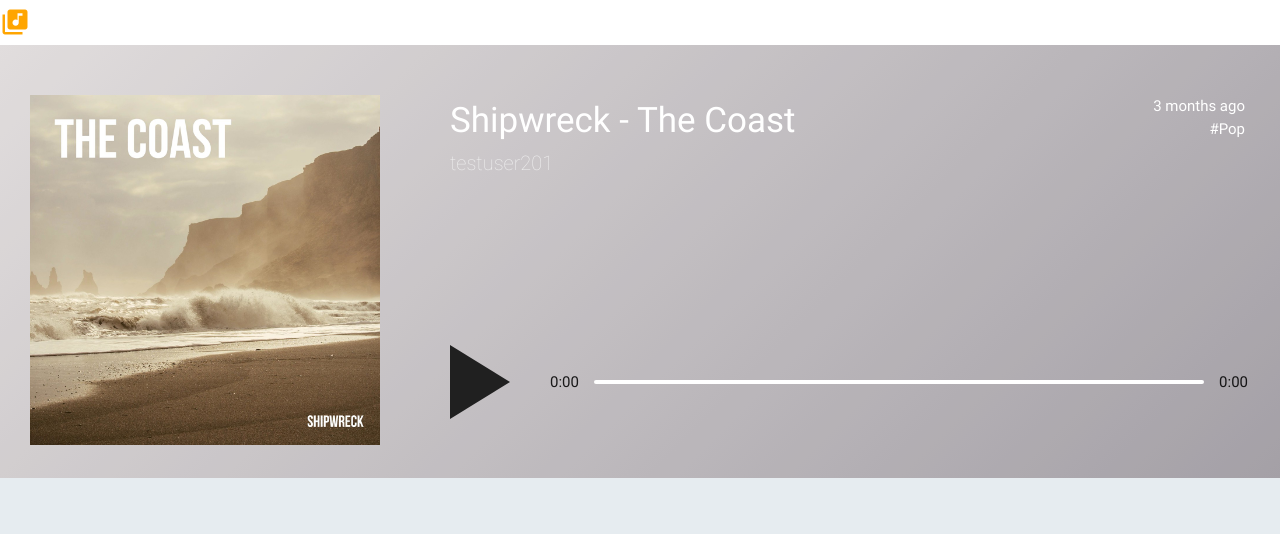
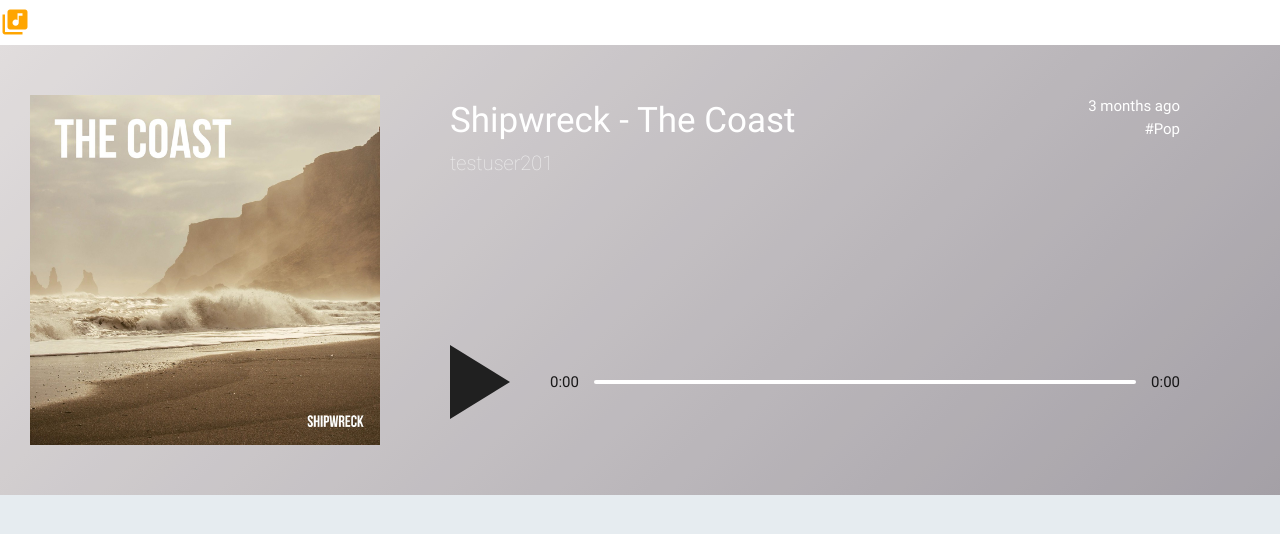
Before and after one commit to musicmediawebapp/MusicMediaWebApp, a React (Create React App) app in the folder client/: page /dashboard in a window 1280 px wide. Shown: the top 534 px of the page. Built offline with nearby package versions, Linux system fonts and the light colour scheme; no server answers.

Commit message:
Redesigned scaling compatibility: only the container's width changes when the window is resized.

```diff
--- a/client/src/components/Dashboard/Dashboard.css
+++ b/client/src/components/Dashboard/Dashboard.css
@@ -7,24 +7,15 @@
 .carousel-suggested-container {
     position: relative;
     background-color: #797979;
-    clear: both;
+    height: 450px;
+    max-width: 1330px;
     margin: 0 auto;
     overflow: hidden;
 }
 
-@media (min-width:740px) {
+@media (max-width: 1170px) {
     .carousel-suggested-container {
-        position: relative;
-        padding: 33.8% 0 0;
-        min-width: 1100px;
-        min-height: 400px;
-    }
-}
-
-@media (min-width: 1330px) {
-    .carousel-suggested-container {
-        max-width: 1330px;
-        padding: 450px 0 0;
+        width: 1170px;
     }
 }
 
@@ -61,8 +52,11 @@
     display: block;
 }
 
+/* Contents inside the main music container */
 .song-player-container {
     position: relative;
+    width: 100%;
+    height: 100%;
     z-index: 1;
 }
 
@@ -70,7 +64,6 @@
     position: absolute;
     top: 50px;
     left: 30px;
-    width: 350px;
     height: 350px;
 }
 
@@ -108,8 +101,8 @@
     display: inline-block;
     position: absolute;
     top: 300px;
-    left: 450px;
-    width: 60%;
+    padding-left: 450px;
+    width: 100%;
 }
 
 .button {
@@ -140,34 +133,27 @@
 .controls {
     display: flex;
     flex-direction: row;
-    padding-left:100px;
     width: 100%;
     height: 74px;
     align-items: center;
-    justify-content: center;
 }
 
 #current-time{
-    flex: 0 0 auto;
+    padding-left:100px;
     order: 0;
 }
 
 #total-time {
-    flex: 0 0 auto;
+    padding-right: 100px;
     order: 2;
 }
 
 #slider-time {
-    width: 100%;
+    flex: 1;
     order: 1;
     margin: 1rem 1rem .5rem 1rem;
 }
 
-@media screen and (max-width:1330px) {
-    .song-player {
-        width: 798px;
-    }
-}
 .progress {
     height: 4px;
     background-color: white;
@@ -178,10 +164,10 @@
 /* Song information */
 
 .song-info {
-    position: absolute;
+    position: relative;
     top: 50px;
-    width: 150px;
-    left: 1095px;
+    float: right;
+    padding-right: 100px;
     text-align: right;
     color: white;
 }
```
